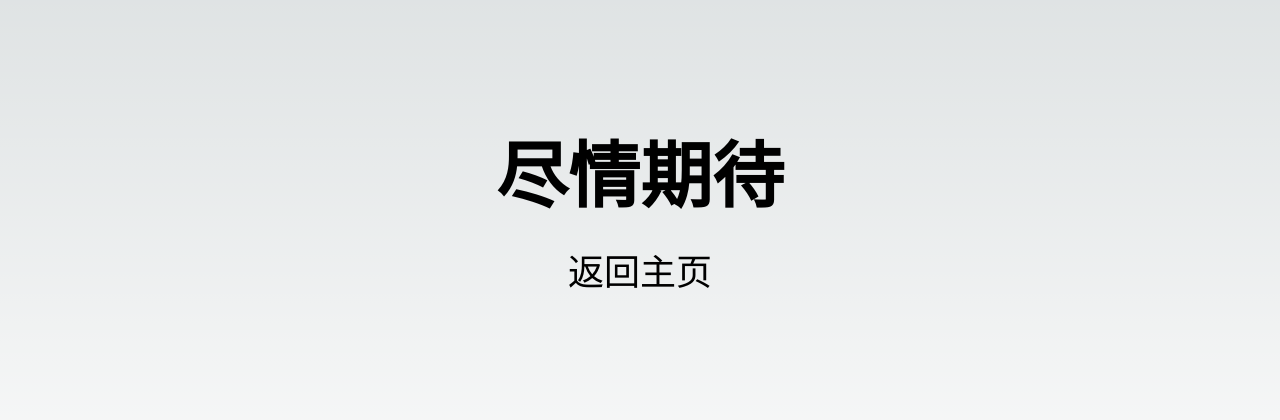
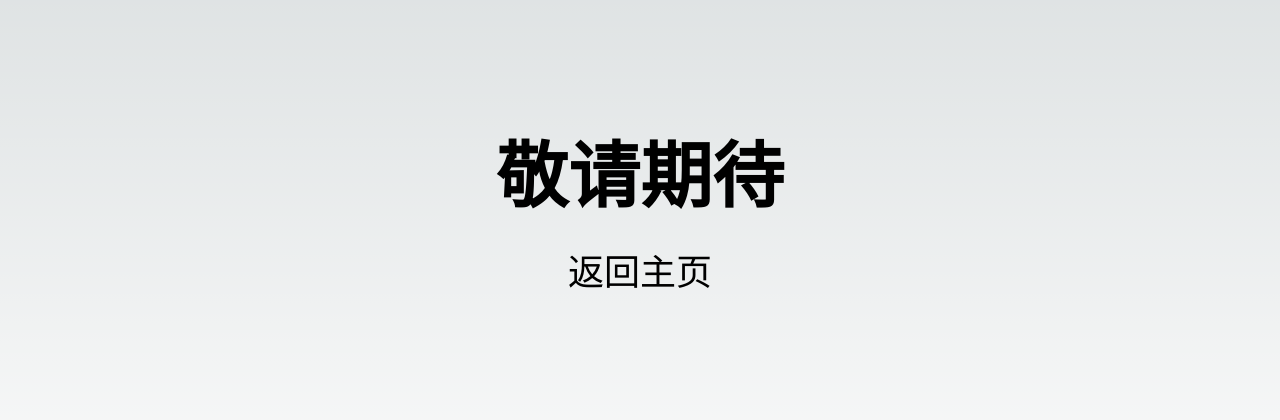
Before and after one commit to salted-caramel/pw-website-2024, a Next.js app: page /facts in a window 1280 px wide. Shown: the part 184-604 px from the top of the page. Built offline with nearby package versions, Linux system fonts and the light colour scheme.

Commit message:
fix typo

```diff
--- a/app/components/ComingSoon.tsx
+++ b/app/components/ComingSoon.tsx
@@ -3,7 +3,7 @@ import React from "react";
 function ComingSoon() {
   return (
     <div className="flex justify-center items-center h-screen flex-col">
-      <h1 className="text-7xl text-center font-bold">尽情期待</h1>
+      <h1 className="text-7xl text-center font-bold">敬请期待</h1>
       <a href="/" className="text-4xl mt-10">
         返回主页
       </a>
```
